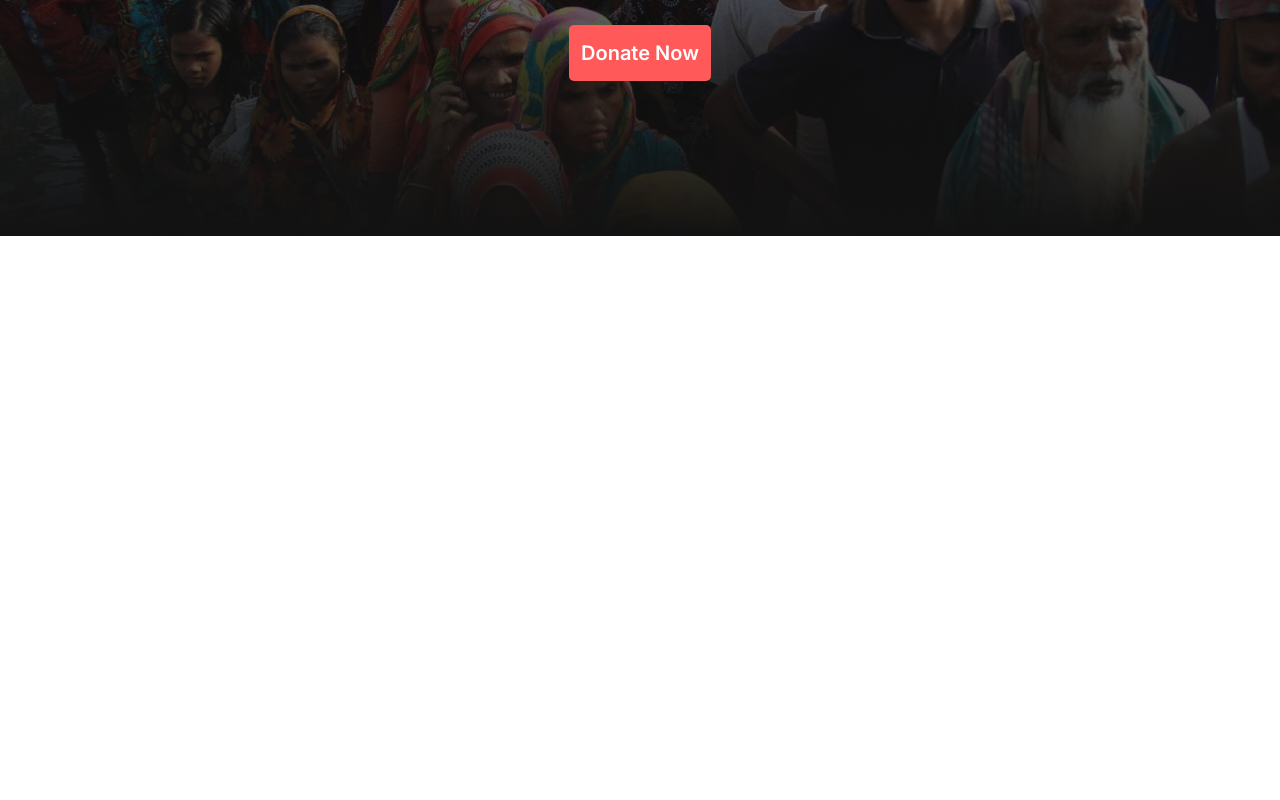
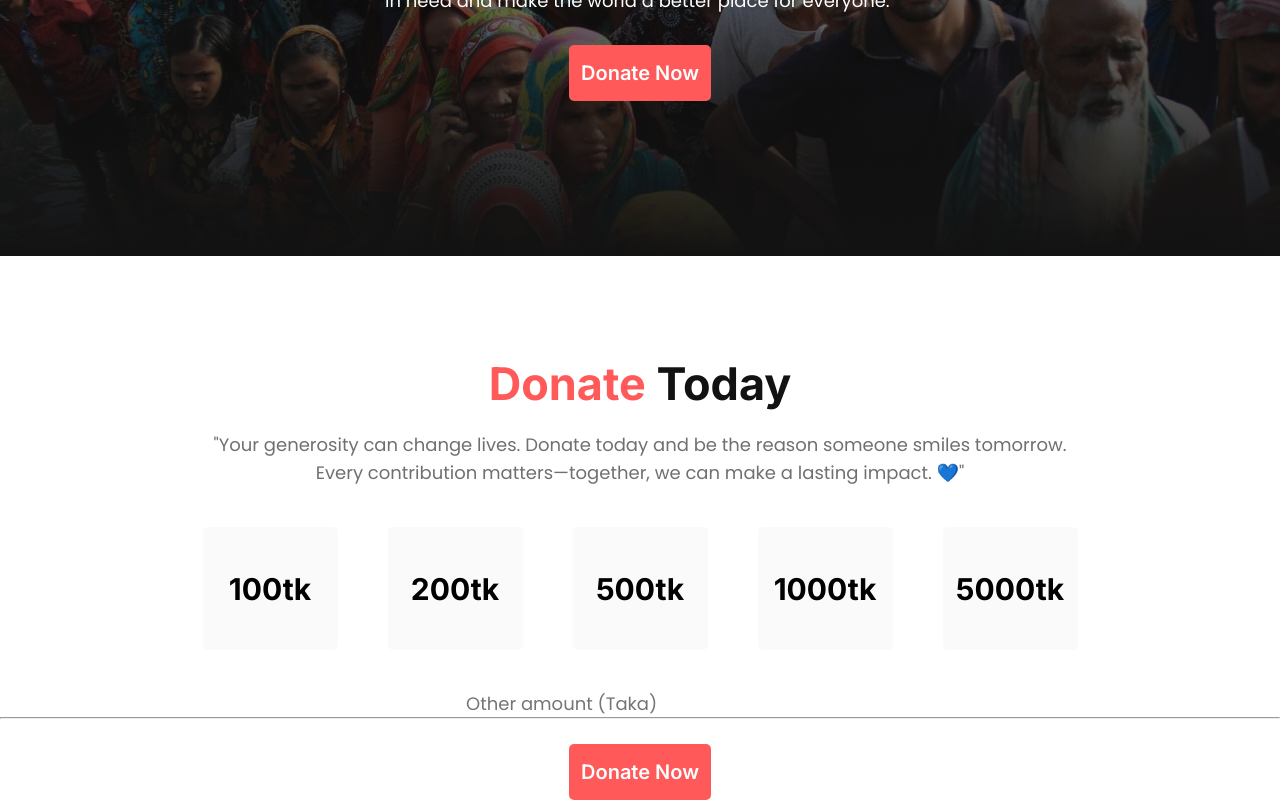
Before and after one commit to shihabuddin-dev/donate-for-human, a plain HTML site: page index.html in a window 1280 px wide. Shown: the part 433-1233 px from the top of the page. Before the commit the page ends 800 px from the top, so only its background shows below. Drawn offline with Linux system fonts and the light colour scheme.

Commit message:
added donate section

```diff
--- a/index.html
+++ b/index.html
@@ -9,12 +9,31 @@
 </head>
 <body>
     <header class="header">
-        <h1 class="header-title">Let’s Help Those Who Are <br> More In Need </h1>
+        <h1 class="header-title">Let’s <span>Help</span> Those Who Are <br> More In <span>Need</span> </h1>
         <p class="header-caption">"Let’s unite to help those who need it the most. A simple act of kindness can create a ripple of  <br> positive change.  Together, we can bring hope, support, and love to those <br>in need  and make  the world a better place for everyone."</p>
         <button class="btn">Donate Now</button>
 
     </header>
     <main>
+        <section class="donate">
+            <h2 class="section-title"><span>Donate</span> Today
+            </h2>
+            <p class="section-caption">"Your generosity can change lives. Donate today and be the reason someone smiles tomorrow. <br> Every contribution matters—together, we can make a lasting impact. 💙"</p>
+
+            <div class="donate-tk">
+                <p class="donate-tk-card">100tk</p>
+                <p class="donate-tk-card">200tk</p>
+                <p class="donate-tk-card">500tk</p>
+                <p class="donate-tk-card">1000tk</p>
+                <p class="donate-tk-card">5000tk</p>
+
+
+            </div>
+            <input type="number" name="" id="" placeholder="Other amount (Taka)">
+            <hr> <br>
+            <button class="btn">Donate Now</button>
+
+        </section>
 
     </main>
     <footer>
--- a/style/style.css
+++ b/style/style.css
@@ -16,6 +16,22 @@ body {
 }
 
 /* Common Style  */
+.section-title {
+    color: rgb(18, 18, 18);
+    font-family: Inter;
+    font-size: 45px;
+    font-weight: 700;
+}
+
+.section-caption {
+    color: rgb(112, 112, 112);
+    font-family: Poppins;
+    font-size: 18px;
+    font-weight: 400;
+    line-height: 28px;
+    padding: 20px 0;
+}
+
 .btn {
     padding: 16px 12px 16px 12px;
     border-radius: 5px;
@@ -26,10 +42,12 @@ body {
     font-size: 20px;
     font-weight: 600;
 }
-.btn:hover{
+
+.btn:hover {
     padding: 16px 14px 16px 14px;
     box-shadow: 3px 3px 8px rgb(248, 223, 152);
 }
+
 /* Header Section Style  */
 
 .header {
@@ -39,10 +57,11 @@ body {
     width: 100%;
     height: 669px;
     text-align: center;
-   display: flex;
-   flex-direction: column;
+    display: flex;
+    flex-direction: column;
     justify-content: center;
     align-items: center;
+    margin: 20px 0px 100px 0px;
 }
 
 .header-title {
@@ -51,6 +70,10 @@ body {
     font-size: 65px;
     font-weight: 700;
     line-height: 79px;
+}
+
+.header-title span {
+    color: rgb(255, 89, 89);
 }
 
 .header-caption {
@@ -62,16 +85,79 @@ body {
     padding: 30px 0;
 }
 
+/* Donate Today Section Style  */
+.donate {
+    text-align: center;
+}
 
+.donate h2 span {
+    color: rgb(255, 89, 89);
+}
+
+.donate-tk {
+    display: flex;
+    align-items: center;
+    justify-content: center;
+    text-align: center;
+    gap: 50px;
+    padding: 20px 0 40px 0;
+}
+
+.donate-tk-card {
+    display: flex;
+    justify-content: center;
+    align-items: center;
+    font-family: Inter;
+    font-size: 30px;
+    font-weight: 700;
+    width: 135px;
+    height: 123px;
+    border-radius: 5px;
+    background: rgb(250, 250, 250);
+}
+
+.donate-tk-card:hover {
+    color: rgb(255, 89, 89);
+    border: 2px solid red;
+}
+
+.donate input {
+    color: rgb(179, 179, 179);
+    font-family: Poppins;
+    font-size: 18px;
+    font-weight: 400;
+    border: none;
+}
+
+.donate input:focus {
+    border: 0px solid #ffffff;
+}
+/* Mobile Device  */
 @media screen and (max-width:576px) {
-    .header-title{
+    .header-title {
         font-size: 40px;
     }
-    .header-caption{
+
+    .header-caption {
         padding: 30px 50px;
     }
+    .donate{
+        margin: 0 40px;
+    }
+    .donate-tk {
+        display: grid;
+        grid-template-columns: repeat(2, 1fr);
+        gap: 20px;
+    }
 }
+/* Medium Device  */
 @media screen and (min-width:577px) and (max-width:992px) {
-
-
+    .donate{
+        margin: 0 40px;
+    }
+    .donate-tk {
+        display: grid;
+        grid-template-columns: repeat(3, 1fr);
+        gap: 10px;
+    }
 }
```
